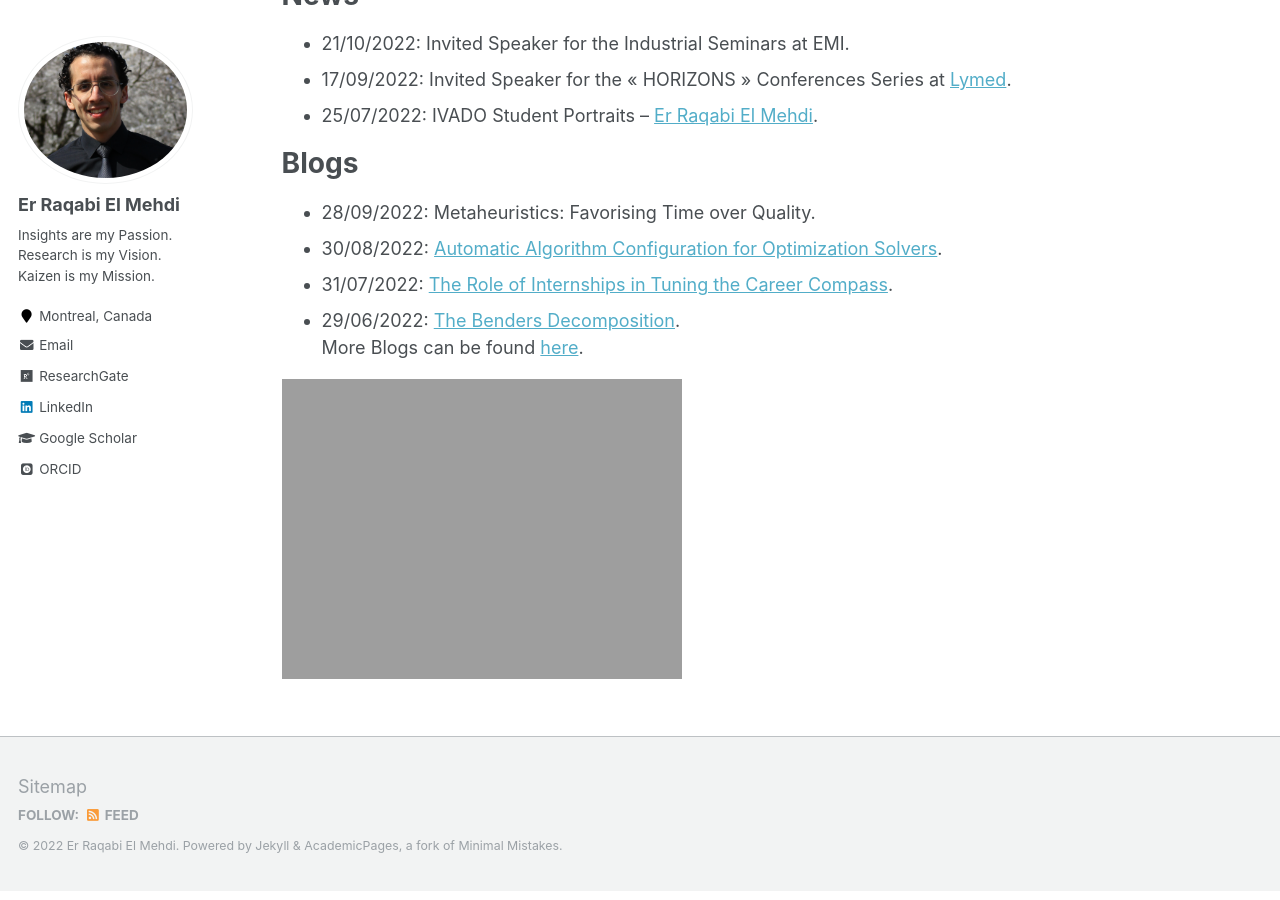
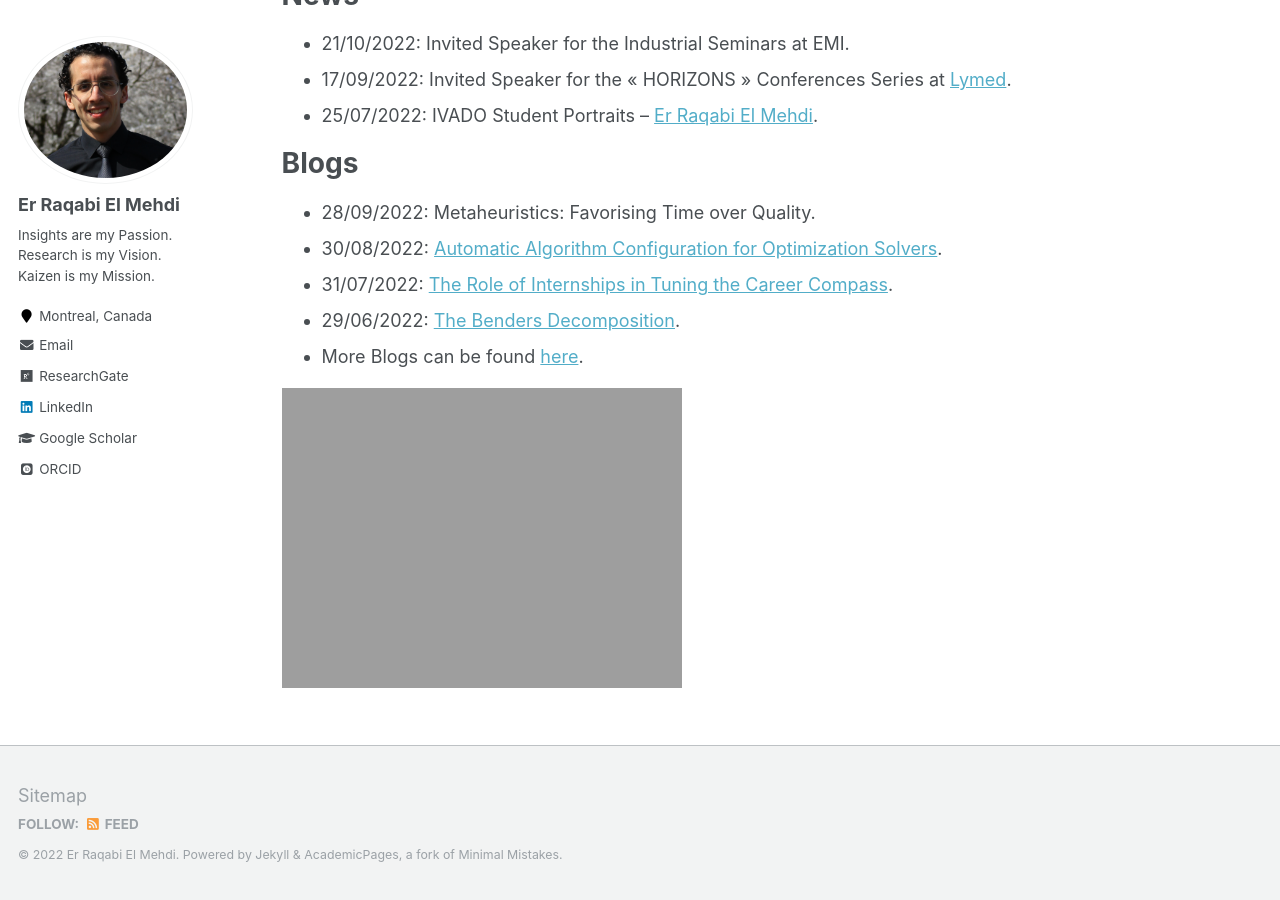
Before and after one commit to RqbMedi/rqbmedi.github.io, a Jekyll site: the page built from _pages/about.md, in a window 1280 px wide and 900 px high, scrolled down 611 px. Built offline with Jekyll 4.4.1, drawn with Linux system fonts in a browser that asks for light colours; some web fonts are replaced.

```diff
--- a/_pages/about.md
+++ b/_pages/about.md
@@ -28,6 +28,6 @@ Blogs
 - 30/08/2022: [Automatic Algorithm Configuration for Optimization Solvers](https://erraqabielmehdi.medium.com/automatic-algorithm-configuration-for-optimization-solvers-66ac3861a233).
 - 31/07/2022: [The Role of Internships in Tuning the Career Compass](https://www.linkedin.com/pulse/role-internships-tuning-career-compass-er-raqabi-el-mehdi-%E3%83%A9%E3%82%AB%E3%83%93-%E3%83%A1%E3%83%87%E3%82%A3/).
 - 29/06/2022: [The Benders Decomposition](https://erraqabielmehdi.medium.com/the-benders-decomposition-8dadf381f60c). <br>
-More Blogs can be found [here](https://rqbmedi.github.io/portfolio/).
+- More Blogs can be found [here](https://rqbmedi.github.io/portfolio/).
 
 ![Snowboarding in Hakkai Sanroku Niigata](http://rqbmedi.github.io/images/Snowboarding.jpeg)
```
